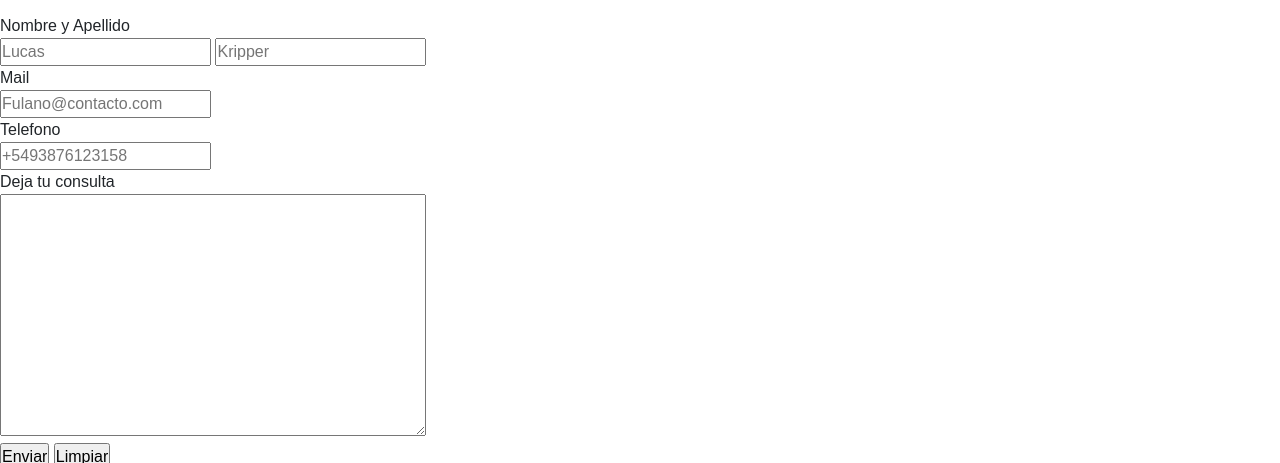
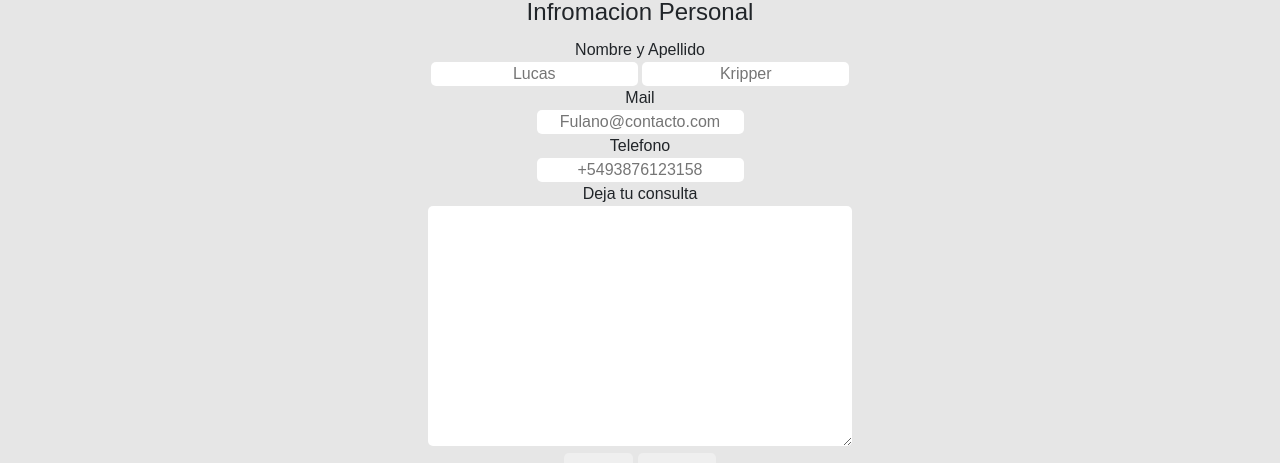
Before and after one commit to lucaskripper/EntregaBosstraps, a plain HTML site: page secciones/contacto.html in a window 1280 px wide. Shown: the part 230-693 px from the top of the page. Drawn offline with Linux system fonts and the light colour scheme.

Commit message:
Cambios en el formulario

```diff
--- a/css/style.scss
+++ b/css/style.scss
@@ -101,6 +101,22 @@ footer
     {
         transform: translateY(-5px);
         box-shadow: 0 2px 2px rgba( 31, 38, 135, 0.37);
+    }
+}
+.formulario
+{
+    text-align: center;
+    background-color: #e6e6e6;
+    .formato
+    {
+        transition: all;
+        border-radius: 5px;
+        border: 0;
+        text-align: center;
+        &:focus
+        {
+            transform: scale(1.04);
+        }
     }
 }
 .redes
--- a/secciones/contacto.html
+++ b/secciones/contacto.html
@@ -49,32 +49,34 @@
         </nav>
     </header>
     <br>
-    <main>
+    <main class="formulario">
+        <br>
         <h1>Contacto</h1>
-        <form action="#" method="get" enctype="multipart/form-data">
+        <form action="#" method="get" enctype="multipart/form-data" >
             <fieldset>
                 <legend>Infromacion Personal</legend>
                 <label for="NombreYApellido">Nombre y Apellido</label>
                 <br>
-                <input type="text" name="NombreYApellido" placeholder="Lucas" id="Hola">
-                <input type="text" name="NombreYApellido" placeholder="Kripper">
+                <input type="text" name="NombreYApellido" placeholder="Lucas" class="formato">
+                <input type="text" name="NombreYApellido" placeholder="Kripper" class="formato">
                 <br>
                 <label for="Mail">Mail</label>
                 <br>
-                <input type="email" name="Mail" placeholder="Fulano@contacto.com">
+                <input type="email" name="Mail" placeholder="Fulano@contacto.com" class="formato">
                 <br>
                 <label for="Telefono">Telefono</label>
                 <br>
-                <input type="tel" name="Telefono" placeholder="+5493876123158">
+                <input type="tel" name="Telefono" placeholder="+5493876123158" class="formato">
                 <br>
                 <label for="Comentario">Deja tu consulta</label>
                 <br>
-                <textarea name="Comentario" cols="44" rows="10" ></textarea>
+                <textarea name="Comentario" cols="44" rows="10" class="formato"></textarea>
                 <br>
-                <input type="submit" name="Enviar" value="Enviar" class="boton">
-                <input type="reset" name="Borrar" value="Limpiar" class="boton">
+                <input type="submit" name="Enviar" value="Enviar" class="botones">
+                <input type="reset" name="Borrar" value="Limpiar" class="botones">
             </fieldset>
         </form>
+        <br>
 
     </main>
     <footer>
```
Also changed, not shown: css/style.css, 1 other file.
